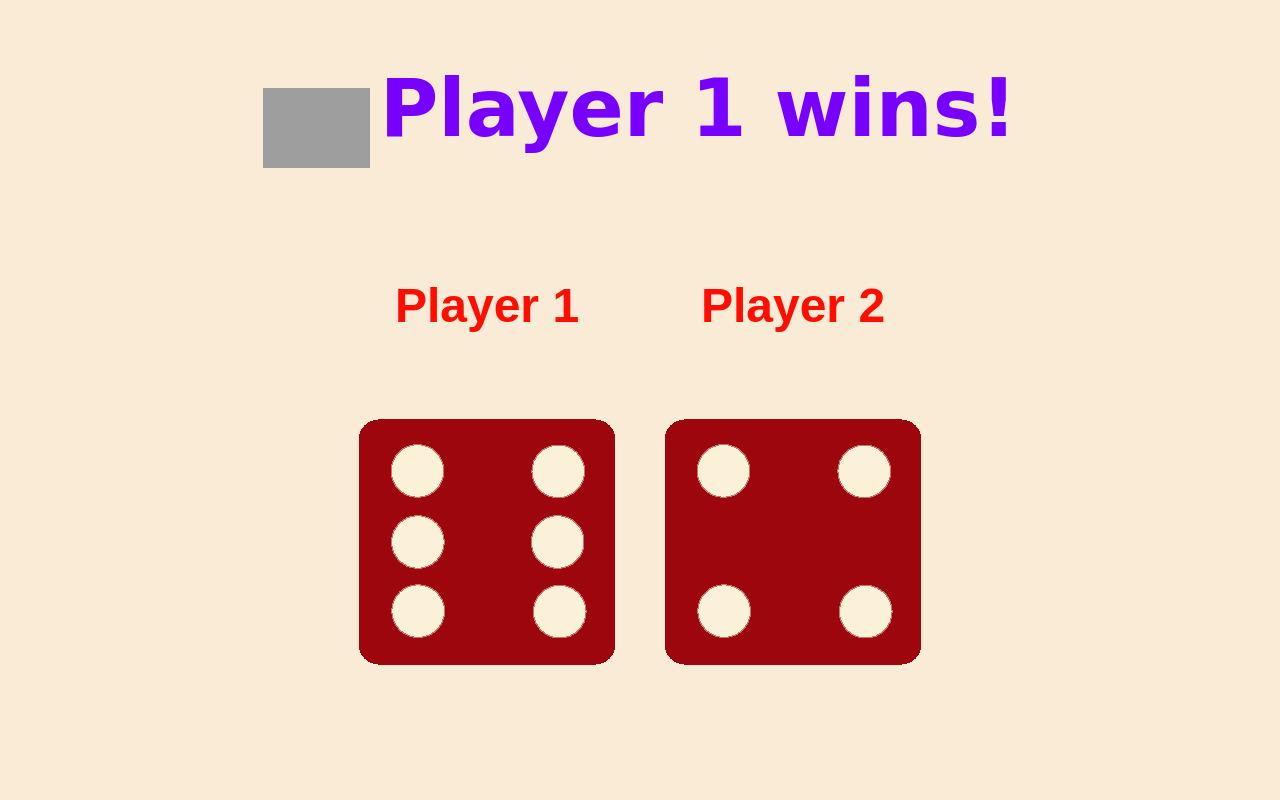
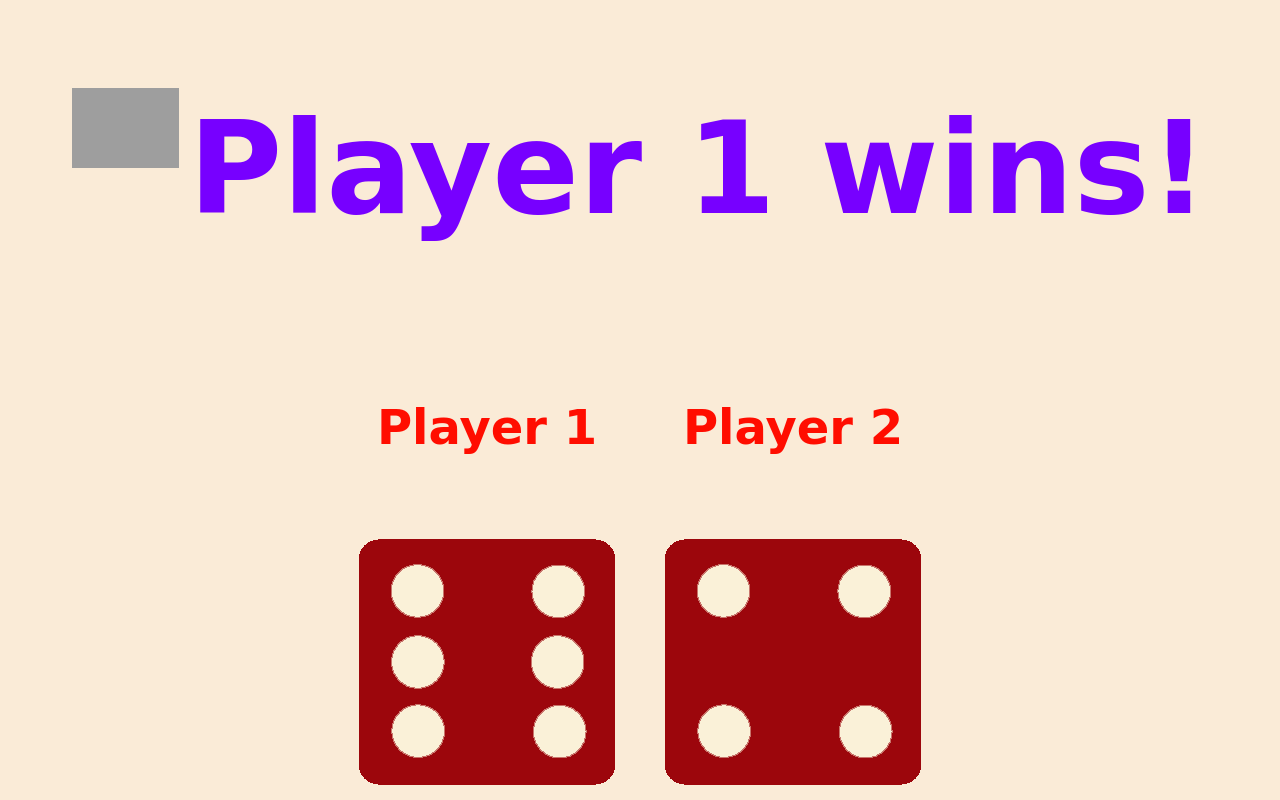
Before and after one commit to Rahul-dell/Dice-Game, a plain HTML site: page index.html in a window 1280 px wide. Shown: the top 800 px of the page. Drawn offline with Linux system fonts and the light colour scheme; grey boxes are pictures that could not be loaded.

Commit message:
Update style.css

```diff
--- a/style.css
+++ b/style.css
@@ -29,11 +29,11 @@ h1{
     color:rgb(119, 0, 255);
     font-family: cursive;
     font-weight: bolder;
-    font-size: 5rem;
+    font-size: 8rem;
 }
 h3{
     color:rgb(255, 13, 0);
-    font-family: sans-serif;
+    font-family: cursive;
     font-weight: bolder;
     font-size: 3rem;
     text-align: center;
```
